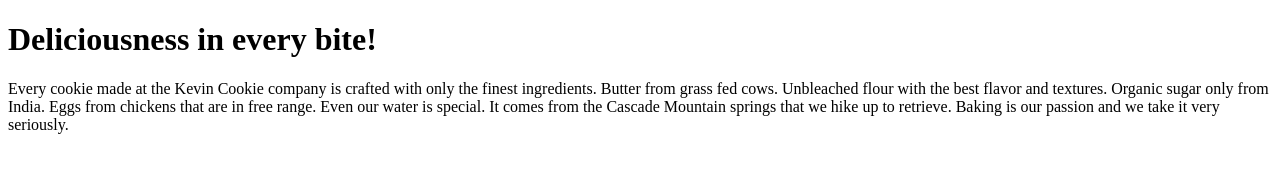
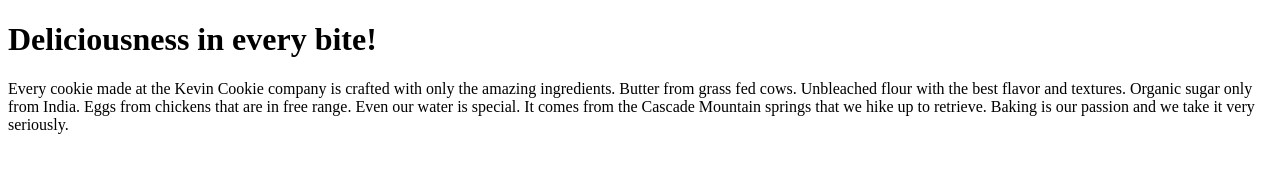
Before and after one commit to AhmedOthman21/HiveBox, a plain HTML site: page index.htm in a window 1280 px wide. Drawn offline with Linux system fonts and the light colour scheme.

Commit message:
update text

```diff
--- a/index.htm
+++ b/index.htm
@@ -3,7 +3,7 @@
 <body>
 
 <h1>Deliciousness in every bite!</h1>
-<p>Every cookie made at the Kevin Cookie company is crafted with only the finest ingredients. Butter from grass fed cows. Unbleached flour with the best flavor and textures. Organic sugar only from India. Eggs from chickens that are in free range. Even our water is special. It comes from the Cascade Mountain springs that we hike up to retrieve. Baking is our passion and we take it very seriously.</p>
+<p>Every cookie made at the Kevin Cookie company is crafted with only the amazing ingredients. Butter from grass fed cows. Unbleached flour with the best flavor and textures. Organic sugar only from India. Eggs from chickens that are in free range. Even our water is special. It comes from the Cascade Mountain springs that we hike up to retrieve. Baking is our passion and we take it very seriously.</p>
 
 </body>
 </html>
```
